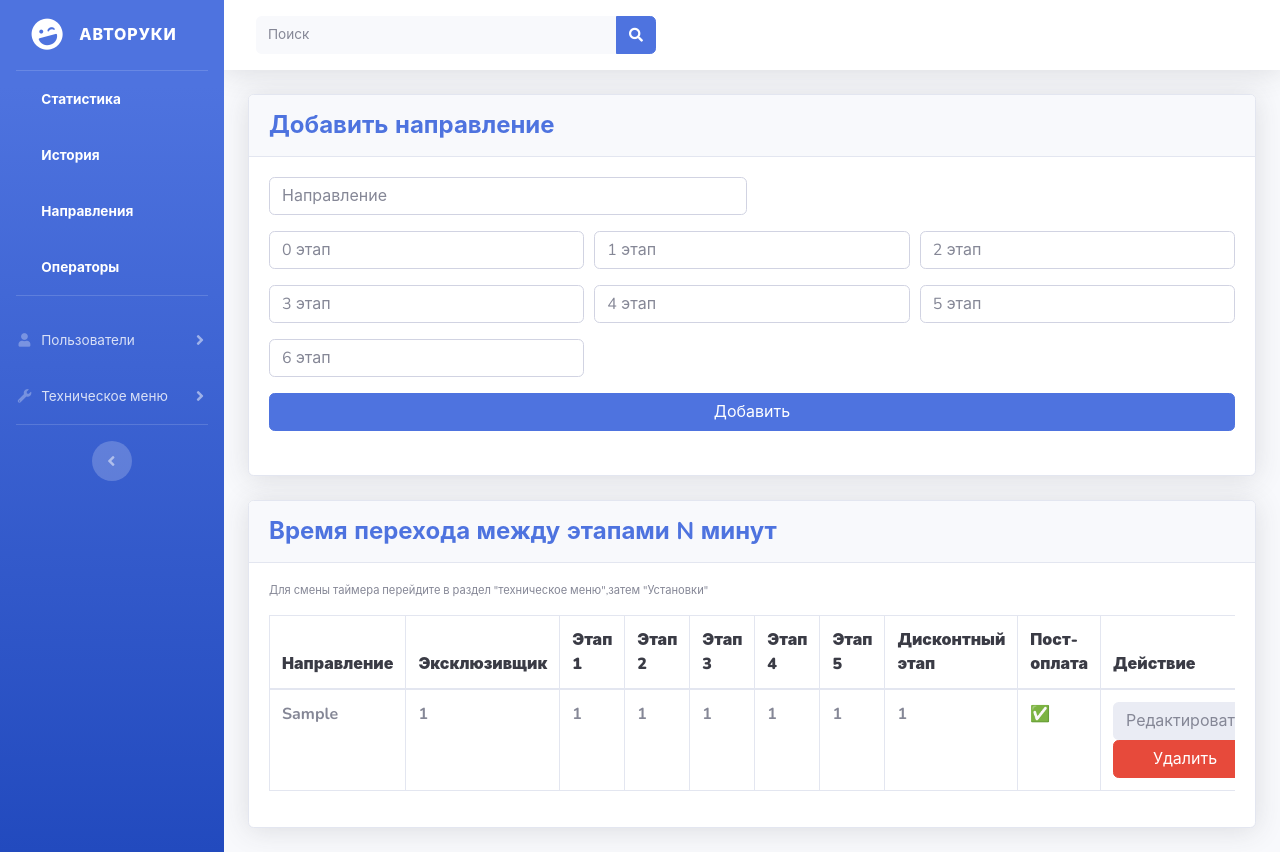
After one commit to vrntsv/help_on_road_dj, a Django app: page /directions/ in a window 1280 px wide. The commit adds this page. Run offline with Django 3.2, Linux system fonts and the light colour scheme; tables that the repository leaves empty hold one stand-in row (values such as "Sample post"); lists and menus that the app fills with data are empty; some libraries are stand-ins or nearby versions.

Commit message:
Добавлена страница directions

```diff
--- a/site_backend/services.py
+++ b/site_backend/services.py
@@ -173,6 +173,18 @@ def get_emp_ammount_in_cities():
             wt_data.update({wt['id']: count})
         data.update({city['id']: wt_data})
     return data
+
+
+def add_new_work_type(name, step_0, step_1, step_2, step_3, step_4, step_5):
+    new_wt = models.WorkType(id_field=1, type=name,
+                             comm_stage_0=step_0,
+                             comm_stage_1=step_1,
+                             comm_stage_2=step_2,
+                             comm_stage_3=step_3,
+                             comm_stage_4=step_4,
+                             comm_stage_5=step_5,
+                             )
+    new_wt.save()
 
 
 def get_emp_ammount_wt(exclusive=False, active=False):
--- a/site_backend/templates/site_backend/base.html
+++ b/site_backend/templates/site_backend/base.html
@@ -9,9 +9,10 @@
   <meta name="viewport" content="width=device-width, initial-scale=1, shrink-to-fit=no">
   <meta name="description" content="">
   <meta name="author" content="">
-
+{% block tittle %}
   <title>ГЛАВНАЯ</title>
 
+    {% endblock %}
   <!-- Custom fonts for this template-->
   <link href="{% static "vendor/fontawesome-free/css/all.min.css"  %}" rel="stylesheet" type="text/css">
   <link href="https://fonts.googleapis.com/css?family=Nunito:200,200i,300,300i,400,400i,600,600i,700,700i,800,800i,900,900i" rel="stylesheet">
@@ -31,7 +32,7 @@
     <ul class="navbar-nav bg-gradient-primary sidebar sidebar-dark accordion" id="accordionSidebar">
 
       <!-- Sidebar - Brand -->
-      <a class="sidebar-brand d-flex align-items-center justify-content-center" href="index.html">
+      <a class="sidebar-brand d-flex align-items-center justify-content-center" href="/">
         <div class="sidebar-brand-icon rotate-n-15">
           <i class="fas fa-laugh-wink"></i>
         </div>
@@ -49,7 +50,7 @@
         <a class="nav-link" href="index.html">
           <i class="fas fa-fw"></i>
           <span>История</span></a>
-        <a class="nav-link" href="index.html">
+        <a class="nav-link" href="/directions">
           <i class="fas fa-fw"></i>
           <span>Направления</span></a>
         <a class="nav-link" href="index.html">
--- /dev/null
+++ b/site_backend/templates/site_backend/directions.html
@@ -0,0 +1,166 @@
+{% extends 'site_backend/base.html' %}
+
+{% block tittle %}
+    <title>Направления</title>
+{% endblock %}
+        {% block content %}
+	    <!-- Content Wrapper -->
+	    <div id="content-wrapper" class="d-flex flex-column">
+	    	<!-- Main Content -->
+	      	<div id="content">
+		        <!-- Topbar -->
+		        <nav class="navbar navbar-expand navbar-light bg-white topbar mb-4 static-top shadow">
+
+		          <!-- Sidebar Toggle (Topbar) -->
+		          <button id="sidebarToggleTop" class="btn btn-link d-md-none rounded-circle mr-3">
+		            <i class="fa fa-bars"></i>
+		          </button>
+
+		          <!-- Topbar Search -->
+		          <form class="d-none d-sm-inline-block form-inline mr-auto ml-md-3 my-2 my-md-0 mw-100 navbar-search">
+		            <div class="input-group">
+		              <input type="text" class="form-control bg-light border-0 small" placeholder="Поиск" aria-label="Search" aria-describedby="basic-addon2">
+		              <div class="input-group-append">
+		                <button class="btn btn-primary" type="button">
+		                  <i class="fas fa-search fa-sm"></i>
+		                </button>
+		              </div>
+		            </div>
+		          </form>
+
+		          <!-- Topbar Navbar -->
+		          <ul class="navbar-nav ml-auto">
+		            <!-- Nav Item - Search Dropdown (Visible Only XS) -->
+		            <li class="nav-item dropdown no-arrow d-sm-none">
+		              <a class="nav-link dropdown-toggle" href="#" id="searchDropdown" role="button" data-toggle="dropdown" aria-haspopup="true" aria-expanded="false">
+		                <i class="fas fa-search fa-fw"></i>
+		              </a>
+		              <!-- Dropdown - Messages -->
+		              <div class="dropdown-menu dropdown-menu-right p-3 shadow animated--grow-in" aria-labelledby="searchDropdown">
+		                <form class="form-inline mr-auto w-100 navbar-search">
+		                  <div class="input-group">
+		                    <input type="text" class="form-control bg-light border-0 small" placeholder="Поиск" aria-label="Search" aria-describedby="basic-addon2">
+		                    <div class="input-group-append">
+		                      <button class="btn btn-primary" type="button">
+		                        <i class="fas fa-search fa-sm"></i>
+		                      </button>
+		                    </div>
+		                  </div>
+		                </form>
+		              </div>
+		            </li>
+		          </ul>
+		        </nav>
+
+		        <!-- Begin Page Content -->
+		        <div class="container-fluid">
+		          <div class="card shadow mb-4">
+		            <div class="card-header py-3">
+		              <h4 class="m-0 font-weight-bold text-primary">Добавить направление</h4>
+		            </div>
+		            <div class="card-body">
+		              <div class="input-responsive">
+		                <form action="" method="post" >
+		                  <div class="form-row">
+                              {% csrf_token %}
+		                    <div class="form-group col-md-6">
+		                      <input type="text" class="form-control" name="direction_name" placeholder="Направление" required>
+		                    </div>
+		                  </div>
+		                  <div class="form-row">
+		                    <div class="form-group col-lg-4">
+		                      <input type="number" class="form-control" name="step_0" placeholder="0 этап" required>
+		                    </div>
+		                    <div class="form-group col-lg-4">
+		                      <input type="number" class="form-control" name="step_1" placeholder="1 этап" required>
+		                    </div>
+		                    <div class="form-group col-lg-4">
+		                      <input type="number" class="form-control" name="step_2" placeholder="2 этап" required>
+		                    </div>
+		                    <div class="form-group col-lg-4">
+		                      <input type="number" class="form-control" name="step_3" placeholder="3 этап" required>
+		                    </div>
+		                    <div class="form-group col-lg-4">
+		                      <input type="number" class="form-control" name="step_4" placeholder="4 этап" required>
+		                    </div>
+		                    <div class="form-group col-lg-4">
+		                      <input type="number" class="form-control" name="step_5" placeholder="5 этап" required>
+		                    </div>
+		                    <div class="form-group col-lg-4">
+		                      <input type="number" class="form-control" name="step_6" placeholder="6 этап" required>
+		                    </div>
+		                  </div>
+		                  <button  type="submit" class="col my-auto btn btn-primary">Добавить</button>
+		                </form>
+		                <br>
+		              </div>
+		            </div>
+		          </div>
+		        </div>
+		        <div class="container-fluid">
+		        	<div class="card shadow mb-4">
+		        		<div class="card-header py-3">
+		              		<h4 class="m-0 font-weight-bold text-primary">Время перехода между этапами N минут</h4>
+		            	</div>
+			            <div class="card-body">
+			              <div class="input-responsive">
+			              	<div class="table-responsive">
+			              		<p class='text-xs'>Для смены таймера перейдите в раздел "техническое меню",затем "Установки"</p>
+				                <table class="table table-sm-4 table-md-8 table-lg-12 table-bordered" id="dataTable" width="100%" cellspacing="0">
+				                  <thead>
+				                    <tr class="text-gray-900">
+				                      <th><b>Направление</b></th>
+				                      <th><b>Эксклюзивщик</b></th>
+				                      <th><b>Этап 1</b></th>
+				                      <th><b>Этап 2</b></th>
+				                      <th><b>Этап 3</b></th>
+				                      <th><b>Этап 4</b></th>
+				                      <th><b>Этап 5</b></th>
+				                      <th><b>Дисконтный этап</b></th>
+				                      <th><b>Пост-оплата</b></th>
+				                      <th><b>Действие</b></th>
+				                    </tr>
+				                  </thead>
+				                  <tbody>
+                                  {% for wt in work_types %}
+
+				                    <tr>
+				                      <th>{{ wt.type }}</th>
+				                      <th>{{ wt.comm_stage_0 }}</th>
+				                      <th>{{ wt.comm_stage_1 }}</th>
+				                      <th>{{ wt.comm_stage_2 }}</th>
+				                      <th>{{ wt.comm_stage_3 }}</th>
+				                      <th>{{ wt.comm_stage_4 }}</th>
+				                      <th>{{ wt.comm_stage_5 }}</th>
+				                      <th>{{ wt.comm_stage_6 }}</th>
+				                      <th>{% if wt.post_pay  %} ✅ {% else %} ❎ {% endif %}</th>
+                                        <th>
+				                        <button  type="submit" class="col my-auto btn bg-gray-200">Редактировать</button>
+				                        <button type="submit" class="col my-auto btn btn-danger">Удалить</button>
+				                      </th>
+
+				                    </tr>
+                                  {% endfor %}
+
+				                  </tbody>
+				                </table>
+			              	</div>
+			              </div>
+			            </div>
+		        	</div>
+		          	<!-- Content Row -->
+				</div>
+	        </div>
+	        <!-- /.container-fluid -->
+	    </div>
+	      <!-- End of Main Content -->
+	</div>
+	    <!-- End of Content Wrapper -->
+
+  <!-- End of Page Wrapper -->
+
+  <!-- Scroll to Top Button-->
+  <a class="scroll-to-top rounded" href="#page-top">
+    <i class="fas fa-angle-up"></i>
+  </a>
+{% endblock %}
--- a/site_backend/templates/site_backend/index.html
+++ b/site_backend/templates/site_backend/index.html
@@ -1,4 +1,7 @@
 {% extends 'site_backend/base.html' %}
+{% block tittle %}
+        <title>Админ</title>
+{% endblock %}
 {% block content %}
     <!-- Content Wrapper -->
     <div id="content-wrapper" class="d-flex flex-column">
--- a/site_backend/urls.py
+++ b/site_backend/urls.py
@@ -18,5 +18,6 @@ from django.urls import path
 from . import views
 
 urlpatterns = [
-    path('', views.index_router)
+    path('', views.index_router),
+    path('directions/', views.directions_router)
 ]
--- a/site_backend/views.py
+++ b/site_backend/views.py
@@ -49,8 +49,8 @@ def index_router(request):
                               'very_first_emps': services.get_employees_very_first(),
                               'cites': services.get_active_cities(),
                               'emp_ammount_in_cities': services.get_emp_ammount_in_cities(),
-                              'exclusive_by_wt': services.get_exclusive_ammount_wt(),
-                              'work_types': services.get_work_types()
+                              'exclusive_by_wt': services.get_emp_ammount_wt(exclusive=True),
+                              'active_by_wt': services.get_emp_ammount_wt(active=True),
 
                                  }
                           )
@@ -59,4 +59,30 @@ def index_router(request):
     return HttpResponse(status=405)
 
 
+def directions_router(request):
+    if request.method == 'GET':
+        return render(request, 'site_backend/directions.html',
+                      {
+                          'work_types': services.get_work_types(),
+                      })
+    elif request.method == 'POST':
+        print(request.POST)
+        try:
+            services.add_new_work_type(request.POST.get('directions_name'),
+            request.POST.get('step_0'),
+            request.POST.get('step_1'),
+            request.POST.get('step_2'),
+            request.POST.get('step_3'),
+            request.POST.get('step_4'),
+            request.POST.get('step_5'),
+            request.POST.get('step_6'))
+        except Exception:
+            redirect('directions')
+            return
+        return render(request, 'site_backend/directions.html',
+                      {
+                          'work_types': services.get_work_types(),
+                       })
+
+    return HttpResponse(status=405)
 # Create your views here.
```
